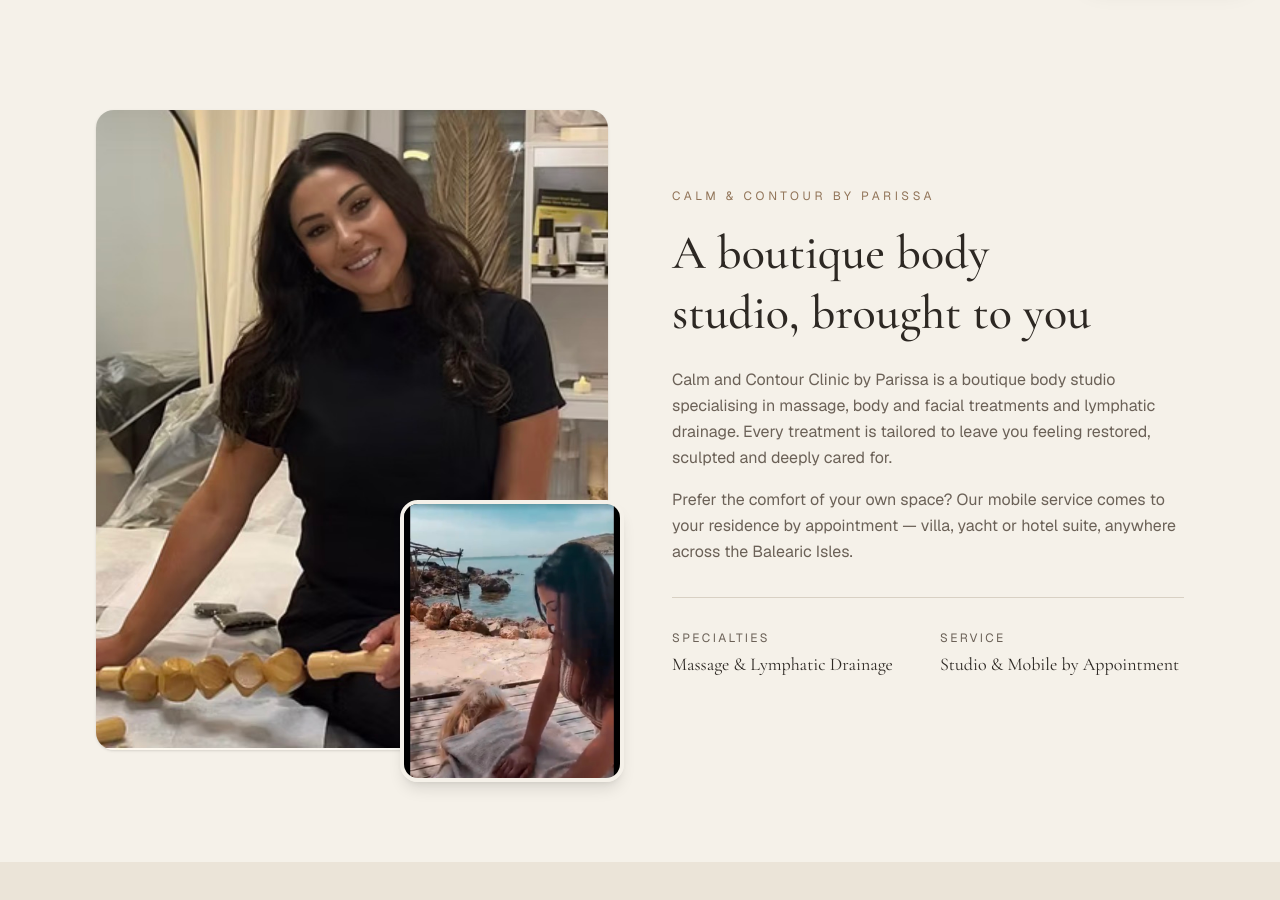
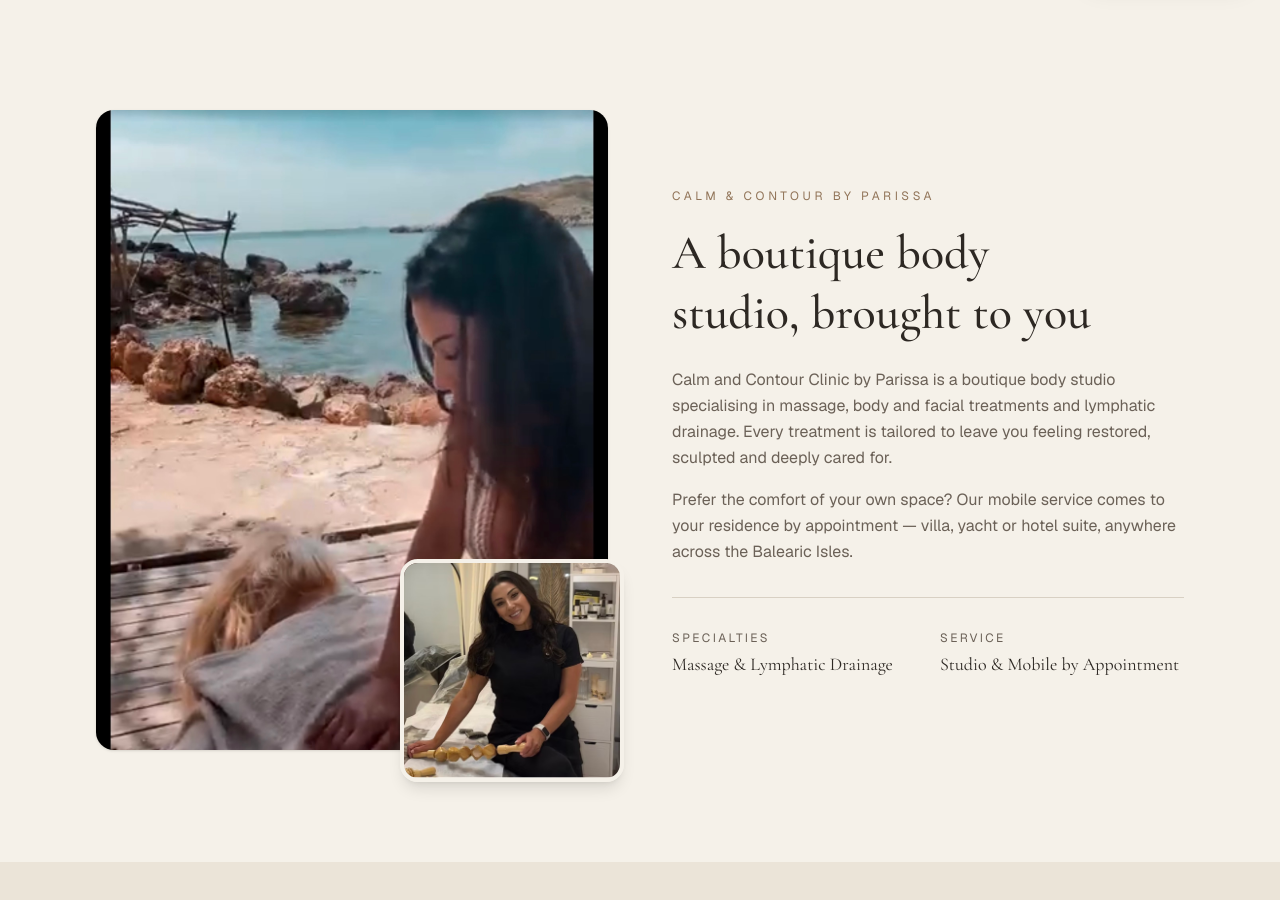
Before and after one commit to tamainriley-byte/websites, a Next.js app: page / in a window 1280 px wide. Shown: the part 802-1702 px from the top of the page. Built offline with nearby package versions, Linux system fonts and the light colour scheme.

Commit message:
Swap images in about component

```diff
--- a/components/about.tsx
+++ b/components/about.tsx
@@ -4,13 +4,13 @@ export function About() {
       <div className="mx-auto grid max-w-6xl items-center gap-12 px-5 md:grid-cols-2 md:gap-16 md:px-8">
         <div className="relative">
           <img
-            src="/images/paris-portrait.jpeg"
-            alt="Parissa in her studio holding a wooden body-contouring tool"
+            src="/images/paris-seaside.jpeg"
+            alt="Parissa giving a massage on a wooden deck by the sea in Mallorca"
             className="aspect-[4/5] w-full rounded-2xl object-cover shadow-sm"
           />
           <img
-            src="/images/paris-seaside.jpeg"
-            alt="Parissa treating a guest at a seaside massage table in Mallorca"
+            src="/images/paris-portrait.jpeg"
+            alt="Parissa in her studio holding a wooden body-contouring tool"
             className="absolute -bottom-8 -right-4 hidden w-44 rounded-2xl border-4 border-background object-cover shadow-lg md:block lg:w-56"
           />
         </div>
```
